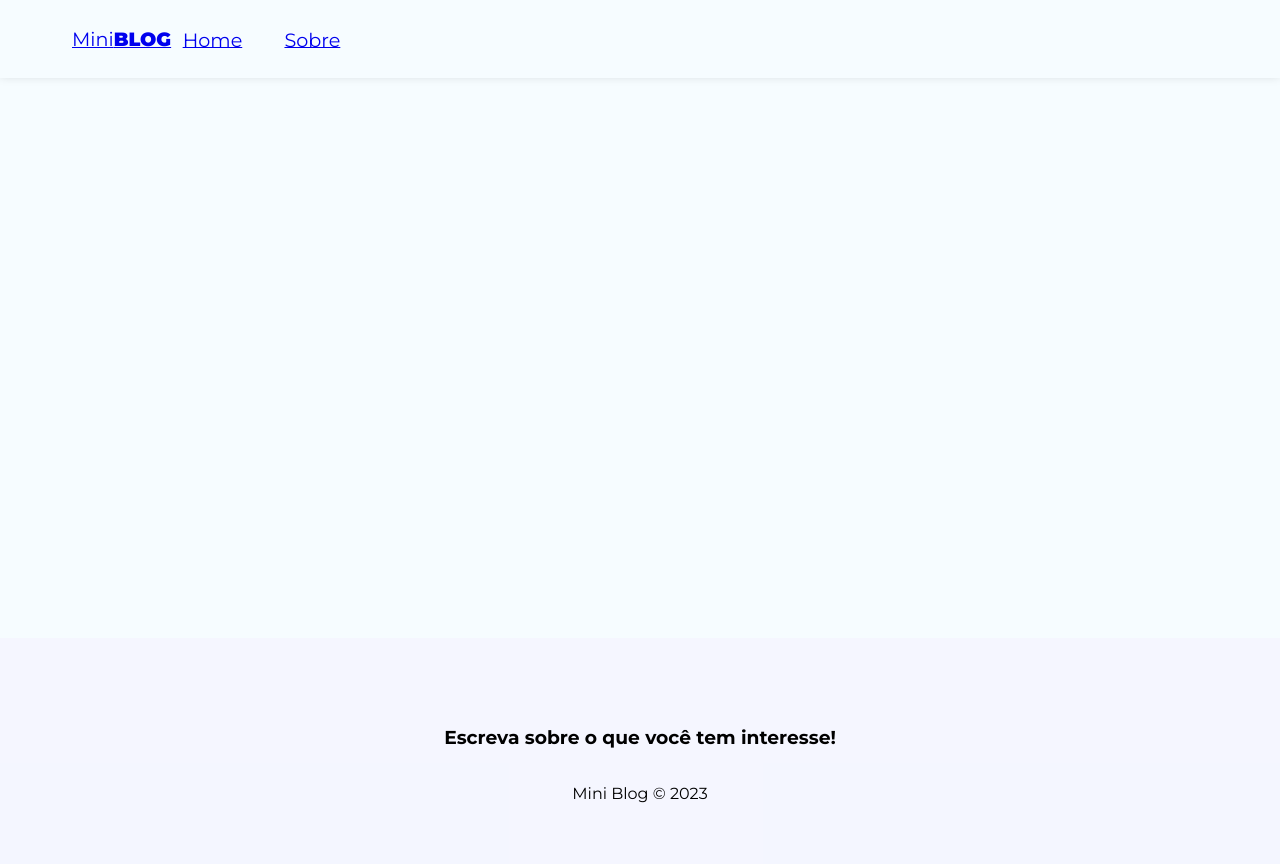
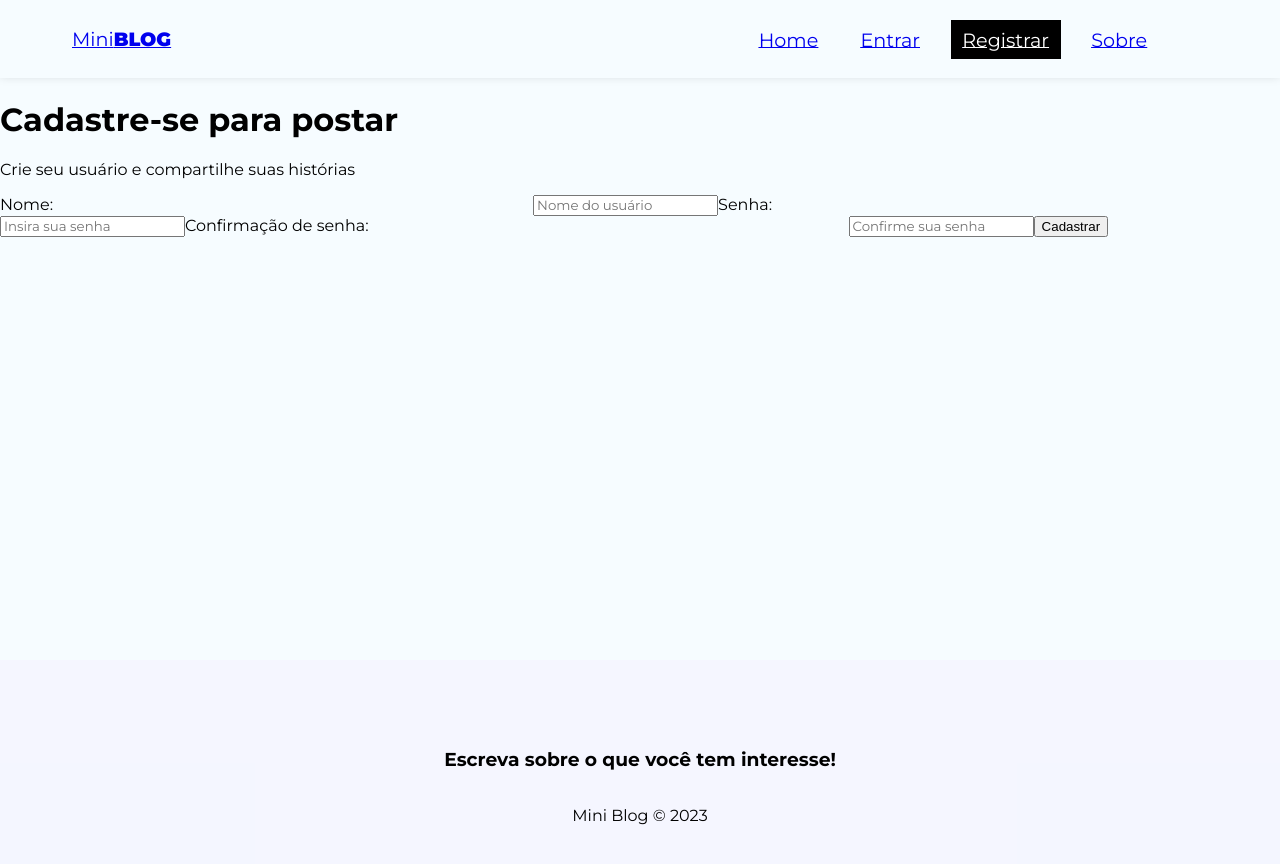
Before and after one commit to ramiscd/miniblog, a React (Create React App) app in the folder Web Development/10_MINIBLOG/miniblog/: page /register in a window 1280 px wide. Shown: the top 864 px of the page. Built offline with nearby package versions, Linux system fonts and the light colour scheme.

Commit message:
Criando formulario de cadastro

```diff
--- a/Web Development/10_MINIBLOG/miniblog/src/App.js
+++ b/Web Development/10_MINIBLOG/miniblog/src/App.js
@@ -7,6 +7,8 @@
 import About from './pages/About/About';
 import Footer from './components/Footer';
 import Navbar from './components/Navbar';
+import Login from './pages/Login/Login';
+import Register from './pages/Register/Register';
 
 function App() {
   return (
@@ -17,6 +19,8 @@
           <Routes>
             <Route path="/" element={<Home/>}/>
             <Route path="/about" element={<About/>}/>
+            <Route path="/login" element={<Login/>}/>
+            <Route path="/register" element={<Register/>}/>
           </Routes>
         </div>
         <Footer />
--- a/Web Development/10_MINIBLOG/miniblog/src/components/Navbar.js
+++ b/Web Development/10_MINIBLOG/miniblog/src/components/Navbar.js
@@ -13,6 +13,12 @@
             <NavLink to="/" className={({isActive}) => (isActive? styles.active : "")}>Home</NavLink>
           </li>
           <li>
+            <NavLink to="/login" className={({isActive}) => (isActive? styles.active : "")}>Entrar</NavLink>
+          </li>
+          <li>
+            <NavLink to="/register" className={({isActive}) => (isActive? styles.active : "")}>Registrar</NavLink>
+          </li>
+          <li>
             <NavLink to="/about" className={({isActive}) => (isActive? styles.active : "")}>Sobre</NavLink>
           </li>
         </ul>
--- a/Web Development/10_MINIBLOG/miniblog/src/components/Navbar.module.css
+++ b/Web Development/10_MINIBLOG/miniblog/src/components/Navbar.module.css
@@ -28,10 +28,17 @@
 
 .links_list a {
     padding: .4em .6em;
-    text-decoration: none; /* Adicionei isso para remover a sublinhado padrão dos links */
 }
 
 .active {
     background-color: #000;
     color: #fff;
 }
+
+li {
+    text-decoration: none;
+  }
+
+span {
+    padding-right: 30em;
+}
--- a/Web Development/10_MINIBLOG/miniblog/src/index.css
+++ b/Web Development/10_MINIBLOG/miniblog/src/index.css
@@ -26,6 +26,7 @@
   font-family: "Montserrat", sans-serif;
 }
 
+
 a:hover,
 nav button:hover {
   color: #bbb;
--- /dev/null
+++ b/Web Development/10_MINIBLOG/miniblog/src/pages/Login/Login.js
@@ -0,0 +1,11 @@
+import styles from "./Login.module.css"
+
+const Login = () => {
+  return (
+    <div>
+        <h2>Login</h2>
+    </div>
+  )
+}
+
+export default Login
--- /dev/null
+++ b/Web Development/10_MINIBLOG/miniblog/src/pages/Register/Register.js
@@ -0,0 +1,44 @@
+import styles from "./Register.module.css";
+
+import { useState, useEffect } from "react";
+
+const Register = () => {
+  return (
+    <div>
+      <h1>Cadastre-se para postar</h1>
+      <p>Crie seu usuário e compartilhe suas histórias</p>
+      <form>
+        <label>
+          <span>Nome:</span>
+          <input
+            type="text"
+            name="displayName"
+            required
+            placeholder="Nome do usuário"
+          />
+        </label>
+        <label>
+          <span>Senha:</span>
+          <input
+            type="password"
+            name="password"
+            required
+            placeholder="Insira sua senha"
+          />
+        </label>
+        <label>
+          <span>Confirmação de senha:</span>
+          <input
+            type="password"
+            name="confirmPassword"
+            required
+            placeholder="Confirme sua senha"
+          />
+        </label>
+        <button className="btn">Cadastrar</button>
+      </form>
+    </div>
+  );
+};
+
+export default Register;
--- /dev/null
+++ b/Web Development/10_MINIBLOG/miniblog/src/pages/Register/Register.module.css
@@ -0,0 +1,7 @@
+.register {
+    text-align: center;
+}
+
+.register p {
+    color: #aaa;
+}
```
Also changed, not shown: Web Development/10_MINIBLOG/miniblog/src/pages/Login/Login.module.css (added).
